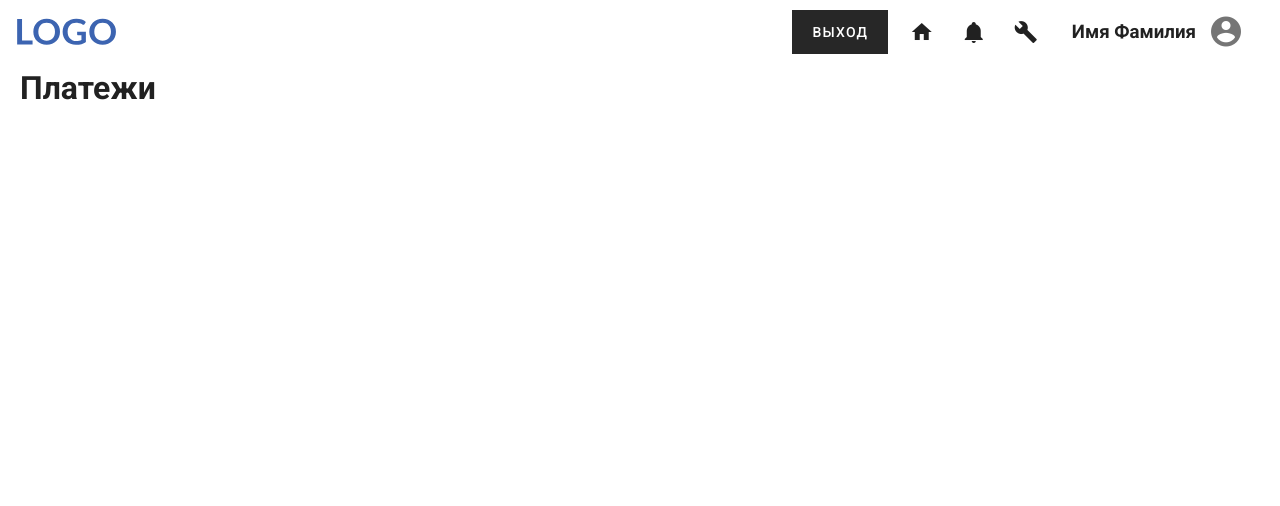
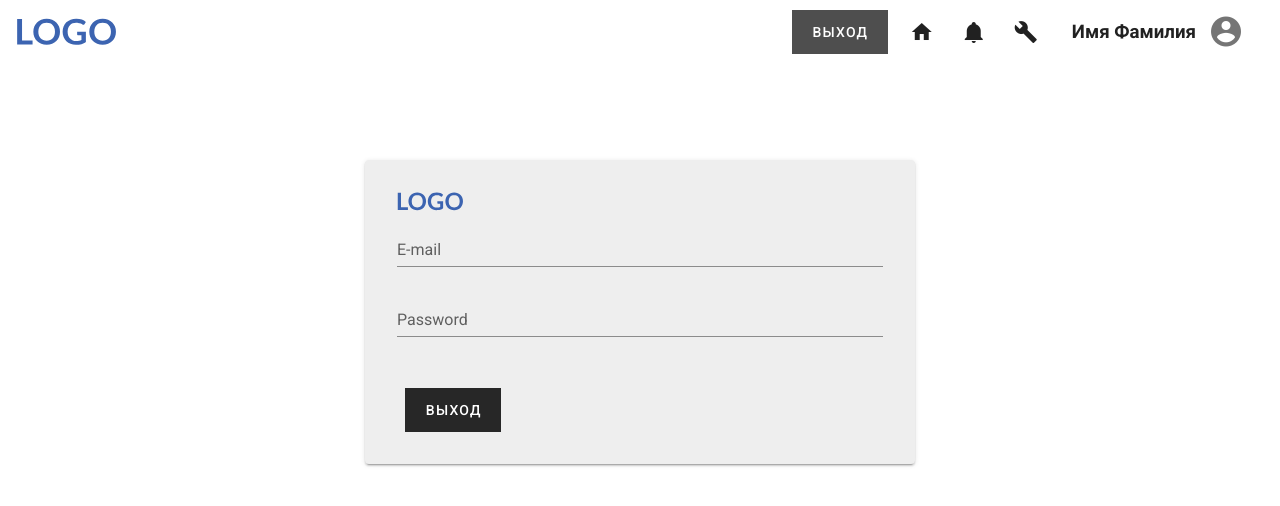
Before and after one commit to L-JAZZ/admin_dashboard, a Vue app: page / in a window 1280 px wide. Shown: the top 506 px of the page. Built offline with nearby package versions, Linux system fonts and the light colour scheme.

Commit message:
login fix

```diff
--- a/package.json
+++ b/package.json
@@ -10,6 +10,7 @@
     "core-js": "^3.6.5",
     "vue": "^2.6.11",
     "vue-router": "^3.2.0",
+    "vuelidate": "^0.7.6",
     "vuetify": "^2.4.0",
     "vuex": "^3.4.0"
   },
--- a/src/App.vue
+++ b/src/App.vue
@@ -1,8 +1,16 @@
 <template>
   <v-app>
+
     <router-view></router-view>
-    <Navbar/>
+
+    <v-main>
+      <div v-if="vis">
+        <Navbar/>
+      </div>
+    </v-main>
+
   </v-app>
+
 </template>
 
 <script>
@@ -11,13 +19,31 @@ import Navbar from "@/components/Navbar";
 export default {
   name: 'App',
 
+  data: () => ({
+    vis:true
+  }),
+
   components: {
     Navbar,
   },
 
-  data: () => ({
-    //
-  }),
+  methods:{
+
+  },
+
+  // need to fix visibility of navbar on login page
+
+  // updated() {
+  //   if(this.$router.currentRoute.toLocaleString().localeCompare('/')) {
+  //     this.vis = false
+  //     console.log('navbar disabled')
+  //   }else {
+  //     this.vis = true
+  //   }
+  // },
+
+
+
 };
 </script>
 
--- a/src/components/Navbar.vue
+++ b/src/components/Navbar.vue
@@ -1,7 +1,7 @@
-<template>
+<template >
   <v-app-bar
       app
-      color="transparent"
+      color="white"
       flat
   >
     <img src="LOGO.svg" alt="asd" width="100">
@@ -14,6 +14,7 @@
         elevation="0"
         dark
         large
+        to="/"
     >
       <span>Выход</span>
 
@@ -23,7 +24,7 @@
         elevation="0"
         class="mr-2 ml-2 transparent"
         width="15px"
-        id="ddd"
+        id="d1"
     >
       <v-icon>mdi-home</v-icon>
     </v-btn>
@@ -31,7 +32,7 @@
     <v-btn
         elevation="0"
         class="mr-2 ml-2 transparent"
-        id="ddd"
+        id="d2"
 
     >
       <v-icon>mdi-bell</v-icon>
@@ -40,7 +41,7 @@
     <v-btn
         elevation="0"
         class="mr-2 ml-2 transparent"
-        id="ddd"
+        id="d3"
     >
       <v-icon>mdi-wrench</v-icon>
     </v-btn>
@@ -56,12 +57,17 @@
 
 <script>
 export default {
-  name: "Navbar"
+  name: "Navbar",
+  data: () => ({
+  }),
+  beforeUpdate() {
+
+  }
 }
 </script>
 
 <style scoped>
-#ddd{
+#d1,#d2,#d3{
   width: 36px;
   min-width: 36px;
 }
--- a/src/main.js
+++ b/src/main.js
@@ -3,6 +3,8 @@ import App from './App.vue'
 import router from './router'
 import store from './store'
 import vuetify from './plugins/vuetify';
+import Vuelidate from 'vuelidate'
+Vue.use(Vuelidate)
 
 Vue.config.productionTip = false
 
--- a/src/router/index.js
+++ b/src/router/index.js
@@ -5,12 +5,18 @@ import Dashboard from "@/views/Dashboard";
 import Payments from "@/views/Payments";
 import Terminals from "@/views/Terminals";
 import Users from "@/views/Users";
+import Login from "@/views/Login";
 
 Vue.use(VueRouter)
 
 const routes = [
   {
     path: '/',
+    name: 'Login',
+    component: Login
+  },
+  {
+    path: '/payments',
     name: 'Payments',
     component: Payments
   },
--- /dev/null
+++ b/src/views/Login.vue
@@ -0,0 +1,98 @@
+<template>
+  <div class="mx-auto pa-8 mt-16">
+    <v-card
+        class="mx-auto pa-8 mt-16"
+        max-width="550"
+        min-width="550"
+        color="#eeeeee"
+        rounded
+    >
+    <form>
+      <v-spacer></v-spacer>
+      <div class="mx-auto">
+        <img src="LOGO.svg" alt="">
+      </div>
+
+      <v-text-field
+          v-model="email"
+          :error-messages="emailErrors"
+          label="E-mail"
+          required
+          @input="$v.email.$touch()"
+          @blur="$v.email.$touch()"
+      ></v-text-field>
+
+      <v-text-field
+          v-model="password"
+          :rules="[rules.password]"
+          required
+          label="Password"
+          style="min-height: 96px"
+          type="password"
+      ></v-text-field>
+
+
+      <v-btn
+          tile
+          class="mr-2 ml-2"
+          elevation="0"
+          dark
+          large
+          to="/payments "
+          @click="submit"
+      >
+        <span>Выход</span>
+      </v-btn>
+    </form>
+    </v-card>
+  </div>
+
+</template>
+
+<script>
+import { validationMixin } from 'vuelidate'
+import { required, maxLength, email } from 'vuelidate/lib/validators'
+
+export default {
+  name: 'Login',
+  mixins: [validationMixin],
+
+  validations: {
+    name: { required, maxLength: maxLength(10) },
+    email: { required, email },
+  },
+
+  data: () => ({
+    name: '',
+    email: '',
+    password: '',
+    rules: {
+      length: len => v => (v || '').length >= len || `Invalid character length, required ${len}`,
+      password: v => !!(v || '').match(/^(?=.*[a-z])(?=.*\d).+$/) ||
+          'Password must contain letter and numeric character',
+      required: v => !!v || 'This field is required',
+    },
+  }),
+
+  methods: {
+    submit () {
+      this.$v.$touch()
+    },
+    clear () {
+      this.$v.$reset()
+      this.password = ''
+      this.email = ''
+    },
+  },
+
+  computed: {
+    emailErrors () {
+      const errors = []
+      if (!this.$v.email.$dirty) return errors
+      !this.$v.email.email && errors.push('Must be valid e-mail')
+      !this.$v.email.required && errors.push('E-mail is required')
+      return errors
+    },
+  },
+}
+</script>
--- a/src/views/Payments.vue
+++ b/src/views/Payments.vue
@@ -5,8 +5,14 @@
 </template>
 
 <script>
+
+
 export default {
-  name: "Payments"
+  name: "Payments",
+
+  mounted() {
+    this.$forceUpdate()
+  }
 }
 </script>
 
```
Also changed, not shown: 1 other file (tests, documents, lock files or other folders).
